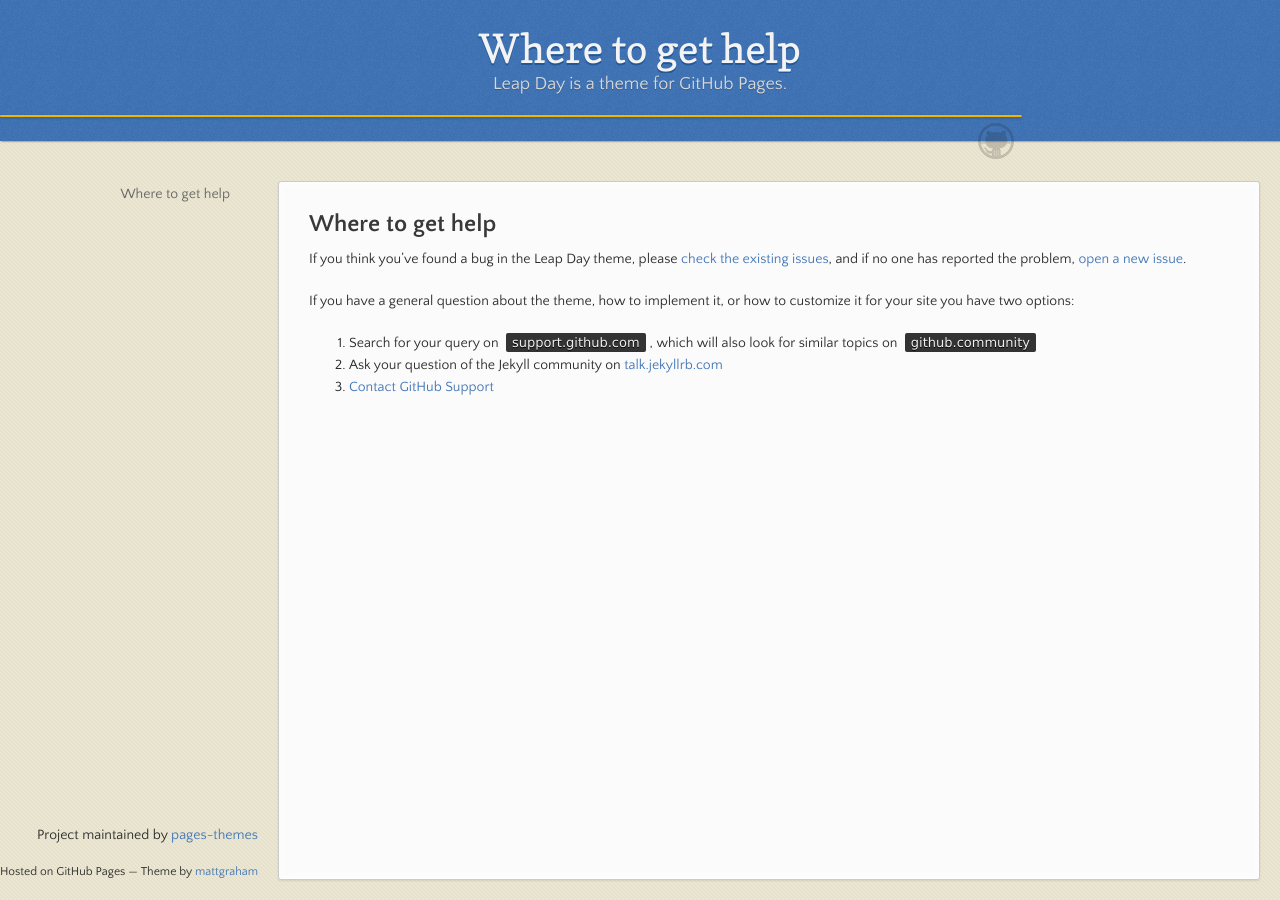
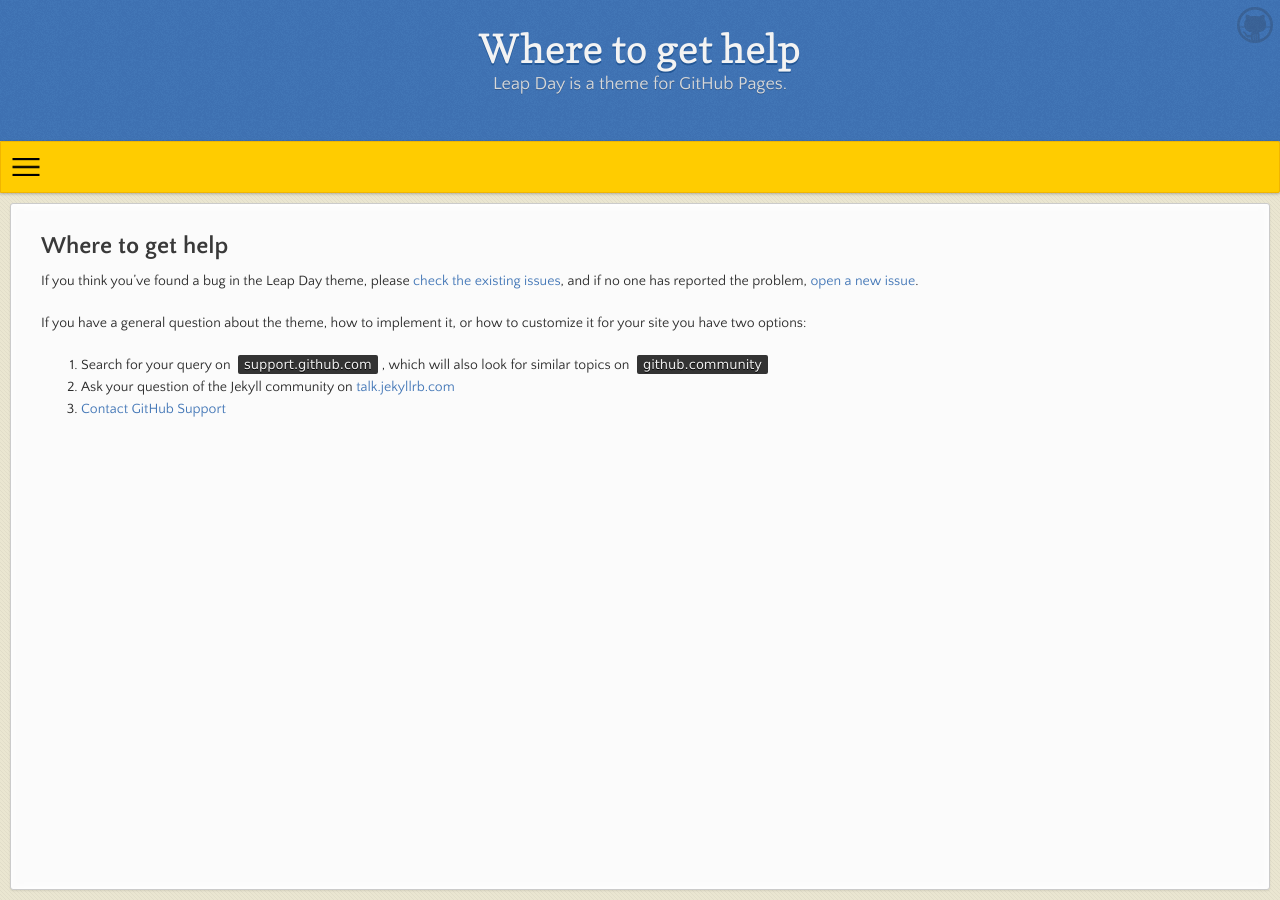
Before and after one commit to pages-themes/leap-day, a Jekyll site: the page built from docs/SUPPORT.md, in a window 1280 px wide. Built offline with Jekyll 4.4.1, drawn with Linux system fonts in a browser that asks for light colours; our own code applies the rules of GitHub Pages for plain Markdown files.

Commit message:
refactor

```diff
--- a/_layouts/default.html
+++ b/_layouts/default.html
@@ -22,14 +22,14 @@
       </header>
 
       <div id="banner">
-        <span id="logo"></span>
-		<div class="menubar">
-			<label for="menu-toggle" class="menutoggle" id="menuicon"></label>
-		    <input type="checkbox" id="menu-toggle" class="menutoggle" style="display: none;"/>
+        <span id="logo" class="banner-icon"></span>
+
+		<label for="menu-toggle" class="banner-icon" id="menu-icon"></label>
+		<input type="checkbox" id="menu-toggle"/>
 		{% if site.data.menu.primary[0] %}
 		{% for item in site.data.menu.primary %}
 		{% if item.subfolderitems[0] %}
-			<ul class="menuroot" id="menuroot">
+			<ul class="menuroot">
 				{% for entry in item.subfolderitems %}
 					<li>
 						<div class="dropdown">
@@ -52,10 +52,9 @@
         {% endif %}
 		{% endfor %}
 		{% endif %}
-		</div>
       </div>
 
-    <div class="wrapper">
+    <div id="wrapper">
 	  <div id="sidebar" class="flexcolumn" style="justify-content: space-between;">
 		<nav class="sidemenu">
 			<ul></ul>
--- a/_sass/jekyll-theme-leap-day.scss
+++ b/_sass/jekyll-theme-leap-day.scss
@@ -9,31 +9,47 @@
 @import "jekyll-theme-leap-day/dropdown_menu";
 @import "jekyll-theme-leap-day/content";
 @import "jekyll-theme-leap-day/layout";
+@import "jekyll-theme-leap-day/mobile_view";
 
-h1, h2, h3, h4, h5, h6 {
-  color:#333;
-  margin:0 0 10px;
+h1,
+h2,
+h3,
+h4,
+h5,
+h6 {
+  color: #333;
+  margin: 0 0 10px;
 }
 
-p, ul, ol, table, pre, dl {
-  margin:0 0 20px;
+p,
+ul,
+ol,
+table,
+pre,
+dl {
+  margin: 0 0 20px;
 }
 
-h1, h2, h3 {
-  line-height:1.1;
+h1,
+h2,
+h3 {
+  line-height: 1.1;
 }
 
 h1 {
-  font-size:28px;
+  font-size: 28px;
 }
 
 h2 {
   font-size: 24px;
-  color:#393939;
+  color: #393939;
 }
 
-h3, h4, h5, h6 {
-  color:#666666;
+h3,
+h4,
+h5,
+h6 {
+  color: #666666;
 }
 
 h3 {
@@ -42,20 +58,20 @@
 }
 
 a {
-  color:#4276b6;
-  font-weight:400;
-  text-decoration:none;
+  color: #4276b6;
+  font-weight: 400;
+  text-decoration: none;
 }
 
 a small {
-  font-size:11px;
-  color:#666;
-  margin-top:-0.6em;
-  display:block;
+  font-size: 11px;
+  color: #666;
+  margin-top: -0.6em;
+  display: block;
 }
 
-ul{
-  list-style-image:url('../images/bullet.png');
+ul {
+  list-style-image: url('../images/bullet.png');
 }
 
 strong {
@@ -68,16 +84,16 @@
 }
 
 blockquote {
-  border-left:1px solid #ffcc00;
-  margin:0;
-  padding:0 0 0 20px;
-  font-style:italic;
+  border-left: 1px solid #ffcc00;
+  margin: 0;
+  padding: 0 0 0 20px;
+  font-style: italic;
 }
 
 code {
   font-family: 'Lucida Sans', Monaco, Bitstream Vera Sans Mono, Lucida Console, Terminal;
-  font-size:13px;
-  color:#efefef;
+  font-size: 13px;
+  color: #efefef;
   text-shadow: 0px 1px 0px #000;
   margin: 0 4px;
   padding: 2px 6px;
@@ -86,10 +102,10 @@
 }
 
 pre {
-  padding:8px 15px;
+  padding: 8px 15px;
   background: #333333;
   border-radius: 3px;
-  border:1px solid #c7c7c7;
+  border: 1px solid #c7c7c7;
   overflow: auto;
   overflow-y: hidden;
 
@@ -114,21 +130,21 @@
 }
 
 table {
-  width:100%;
-  border-collapse:collapse;
+  width: 100%;
+  border-collapse: collapse;
 }
 
 th {
-  text-align:left;
-  padding:5px 10px;
-  border-bottom:1px solid #e5e5e5;
+  text-align: left;
+  padding: 5px 10px;
+  border-bottom: 1px solid #e5e5e5;
   color: #444;
 }
 
 td {
-  text-align:left;
-  padding:5px 10px;
-  border-bottom:1px solid #e5e5e5;
+  text-align: left;
+  padding: 5px 10px;
+  border-bottom: 1px solid #e5e5e5;
   border-right: 1px solid #ffcc00;
 
   &:first-child {
@@ -145,10 +161,10 @@
 }
 
 dt {
-  color:#444;
-  font-weight:700;
+  color: #444;
+  font-weight: 700;
 }
 
 small {
-  font-size:12px;
+  font-size: 12px;
 }
--- a/_sass/jekyll-theme-leap-day/dropdown_menu.scss
+++ b/_sass/jekyll-theme-leap-day/dropdown_menu.scss
@@ -1,35 +1,36 @@
+ul.menuroot {
+  list-style: none;
+  padding: 0;
+  float: left;
+  margin-left: 10px;
+  margin-bottom: 10px;
 
-.menubar {
-    ul {
-    list-style:none;
-    //height:40px;
-    padding:0;
-    float: left;
-    margin-left:10px;
+  li {
+    display: inline;
+  }
 
-    li {
-      display:inline;
-    }
+  ul {
+    padding: 0px;
+    margin: 0px;
   }
 }
 
 .dropbtn {
   cursor: pointer;
-  line-height:14px;
-  font-size:14px;
+  line-height: 14px;
+  font-size: 14px;
   background-color: #FFE788;
   border: 1px solid #dba500;
   background: linear-gradient(rgb(255, 231, 136), rgb(255, 206, 56));
   border-radius: 2px;
-  box-shadow: inset 0px 1px 0px rgba(255,255,255,.4), 0px 1px 1px rgba(0,0,0,.1);
-  //background-color: #FFE788;
+  box-shadow: inset 0px 1px 0px rgba(255, 255, 255, .4), 0px 1px 1px rgba(0, 0, 0, .1);
   margin-left: 5px;
   padding: 10px 12px;
   margin-top: 6px;
-  color:#333;
+  color: #333;
   font-weight: bold;
-  display:inline-block;
-  text-align:center;
+  display: inline-block;
+  text-align: center;
 }
 
 /* The container <div> - needed to position the dropdown content */
@@ -43,15 +44,12 @@
   display: none;
   position: absolute;
   background: linear-gradient(rgb(255, 231, 136), rgb(255, 231, 136));
-  background-color: #ffeca0;
   min-width: 160px;
-  box-shadow: 0px 8px 16px 0px rgba(0,0,0,0.2);
+  box-shadow: 0px 8px 16px 0px rgba(0, 0, 0, 0.2);
   z-index: 1;
 
   border: 1px solid #dba500;
   border-radius: 2px;
-
-  box-shadow: inset 0px 1px 0px rgba(255,255,255,.4), 0px 1px 1px rgba(0,0,0,.1);
 
   padding: 10px 4px;
   white-space: nowrap;
@@ -78,6 +76,6 @@
 
 /* Change the background color of the dropdown button when the dropdown content is shown */
 .dropdown:hover .dropbtn {
-      background: linear-gradient(rgb(255, 231, 136), rgb(255, 231, 136));
-      background-color: #ffeca0;
+  background: linear-gradient(rgb(255, 231, 136), rgb(255, 231, 136));
+  background-color: #ffeca0;
 }
--- a/_sass/jekyll-theme-leap-day/layout.scss
+++ b/_sass/jekyll-theme-leap-day/layout.scss
@@ -1,12 +1,35 @@
+.flexcolumn {
+  display: flex;
+  flex-direction: column;
+  min-height: 0;
+}
 
+.banner-icon {
+  height: 36px;
+  width: 36px;
+  display: block;
+  margin: 7px;
+}
+
+body {
+  height: 100vh;
+  font: 14px/22px 'Quattrocento Sans', "Helvetica Neue", Helvetica, Arial, sans-serif;
+  color: #2b2b2b;
+  font-weight: 300;
+  margin: 0px;
+  padding: 0px;
+  background: url(../images/body-background.png) #eae6d1;
+  display: flex;
+  flex-direction: column;
+}
 
 header {
   padding: 25px 20px 40px 20px;
   text-align: center;
   background: url(../images/background.png) #4276b6;
-  box-shadow: 1px 0px 2px rgba(0,0,0,.75);
-  z-index:99;
-  -webkit-font-smoothing:antialiased;
+  box-shadow: 1px 0px 2px rgba(0, 0, 0, .75);
+  z-index: 99;
+  -webkit-font-smoothing: antialiased;
   min-height: 76px;
 
   h1 {
@@ -23,38 +46,32 @@
 
   p {
     color: #d8d8d8;
-    text-shadow:rgba(#000, 0.2) 0 1px 0;
+    text-shadow: rgba(#000, 0.2) 0 1px 0;
     font-size: 18px;
     margin: 0px;
   }
 }
 
-#menuroot {
-  margin-bottom: 10px;
-}
-
 #banner {
   z-index: 100;
-  left:0;
-  right:50%;
-  //height: 50px;
-  margin-right:-382px;
   position: fixed;
   top: 115px;
   background: #ffcc00;
   border: 1px solid #f0b500;
-  box-shadow: 0px 1px 3px rgba(0,0,0,.25);
+  box-shadow: 0px 1px 3px rgba(0, 0, 0, .25);
   border-radius: 0px 2px 2px 0px;
-  padding-right: 10px;
+  padding-right: 50px;
 
   #logo {
-    position:absolute;
-    height: 36px;
-    width: 36px;
-    right:7px;
-    top:7px;
-    display: block;
+    position: absolute;
+    right: 0px;
+    top: 0px;
     background: url(../images/octocat-logo.svg);
+  }
+
+  #menu-toggle,
+  #menu-icon {
+    display: none;
   }
 }
 
@@ -63,12 +80,13 @@
   height: 100%;
   position: relative;
   padding: 30px 30px 50px 30px;
-  margin: 0px 20px 20px 20px;;
+  margin: 0px 20px 20px 20px;
+  ;
   bottom: 0;
   background: #fbfbfb;
   border-radius: 3px;
   border: 1px solid #cbcbcb;
-  box-shadow: 0px 1px 2px rgba(0,0,0,.09), inset 0px 0px 2px 2px rgba(255,255,255,.5), inset 0 0 5px 5px rgba(255,255,255,.4);
+  box-shadow: 0px 1px 2px rgba(0, 0, 0, .09), inset 0px 0px 2px 2px rgba(255, 255, 255, .5), inset 0 0 5px 5px rgba(255, 255, 255, .4);
   flex-grow: 1;
 }
 
@@ -86,9 +104,9 @@
 
   ul {
     list-style: none;
-    list-style-image:none;
+    list-style-image: none;
     font-size: 14px;
-    line-height:24px;
+    line-height: 24px;
 
     li {
       padding: 5px 0px;
@@ -105,15 +123,13 @@
           color: #333;
         }
 
-        + .tag-h2 {
-
-        }
+        +.tag-h2 {}
       }
 
       &.tag-h2 {
 
-        + .tag-h1 {
-          margin-top:10px;
+        +.tag-h1 {
+          margin-top: 10px;
         }
       }
     }
@@ -121,7 +137,9 @@
     a {
       color: #666;
 
-      &:hover { color: #999; }
+      &:hover {
+        color: #999;
+      }
     }
 
     // .active {
@@ -131,130 +149,9 @@
   }
 }
 
-.wrapper {
+#wrapper {
   height: 100%;
   padding-top: 40px;
   display: flex;
   min-height: 0;
 }
-
-.flexcolumn {
-  display: flex;
-  flex-direction: column;
-  min-height: 0;
-}
-
-body {
-  height: 100vh;
-  font:14px/22px 'Quattrocento Sans', "Helvetica Neue", Helvetica, Arial, sans-serif;
-  color:#2b2b2b;
-  font-weight:300;
-  margin: 0px;
-  padding: 0px;
-  background: url(../images/body-background.png) #eae6d1;
-  display: flex;
-  flex-direction: column;
-}
-
-.menutoggle {
-  display: none;
-}
-
-@media print, screen and (max-width: 1060px) {
-  #sidebar{
-    display: none;
-  }
-
-  #menuicon {
-    height: 36px;
-    width: 36px;
-    display: block;
-    background: url(../images/menu.png);
-	padding: 5px;
-  }
-
-  .menutoggle {
-  display: block;
-  }
-
-  section {
-    margin: 10px;
-  }
-
-  .menubar ul li {
-    display: block;
-  }
-
-  .dropdown {
-    display: block;
-  }
-
-  .dropdown-content {
-    display: block;
-	position: relative;
-	white-space: unset;
-	background: none;
-	background-color: none;
-	box-shadow: none;
-	border: none;
-	padding: 0px;
-  }
-
-  .dropbtn {
-    background: none;
-	background-color: none;
-	box-shadow: none;
-	border: none;
-	margin-top: 0;
-  }
-
-  .dropdown-content a:hover {
-  	background: none;
-  }
-
-  .dropdown:hover .dropbtn {
-    background: none;
-  }
-
-  .menuroot {
-    overflow-y: auto;
-	max-height: 0;
-	margin: 0px;
-  }
-
-  #menu-toggle:checked + #menuroot {
-    max-height: max-content;
-	  bottom: 0px;
-  top: 180px;
-  margin: 10px;
-	position: absolute;
-  background: linear-gradient(rgb(255, 231, 136), rgb(255, 231, 136));
-  background-color: #ffeca0;
-  min-width: 160px;
-  box-shadow: 0px 8px 16px 0px rgba(0,0,0,0.2);
-  z-index: 1;
-
-  border: 1px solid #dba500;
-  border-radius: 2px;
-
-  box-shadow: inset 0px 1px 0px rgba(255,255,255,.4), 0px 1px 1px rgba(0,0,0,.1);
-  overflow-y: auto;
-  }
-
-  #banner {
-    position: unset;
-	height: auto;
-	margin-right: unset;
-  }
-
-  #content {
-    min-width: 0;
-  }
-
-  .wrapper {
-    padding: 0px;
-  }
-  #menu-toggle:checked + .wrapper {
-    display: none;
-  }
-}
--- /dev/null
+++ b/_sass/jekyll-theme-leap-day/mobile_view.scss
@@ -0,0 +1,82 @@
+/*@media print, screen and (max-width: 768px)*/
+@media (pointer:none),
+(pointer:coarse) {
+  #sidebar {
+    display: none;
+  }
+
+  section {
+    margin: 10px;
+  }
+
+
+
+  #banner {
+    position: unset;
+
+    .menubar ul li {
+      display: block;
+    }
+
+    .dropdown {
+      display: block;
+    }
+
+    .dropdown-content {
+      display: block;
+      position: relative;
+      white-space: unset;
+      background: none;
+      background-color: none;
+      box-shadow: none;
+      border: none;
+      padding: 0px;
+    }
+
+    .dropbtn {
+      background: none;
+      background-color: none;
+      box-shadow: none;
+      border: none;
+      margin-top: 0;
+    }
+
+    .dropdown-content a:hover {
+      background: none;
+    }
+
+    .dropdown:hover .dropbtn {
+      background: none;
+    }
+
+    .menuroot {
+      overflow-y: auto;
+      max-height: 0;
+      margin: 0px;
+    }
+
+    #menu-toggle:checked+.menuroot {
+      max-height: max-content;
+      bottom: 0px;
+      top: 180px;
+      margin: 10px;
+      position: absolute;
+      background: linear-gradient(rgb(255, 231, 136), rgb(255, 231, 136));
+      min-width: 160px;
+      z-index: 1;
+
+      border: 1px solid #dba500;
+      border-radius: 2px;
+    }
+
+    #menu-icon {
+      display: block;
+      background: url(../images/menu.png);
+      background-size: cover;
+    }
+  }
+
+  #wrapper {
+    padding-top: 0px;
+  }
+}
```
